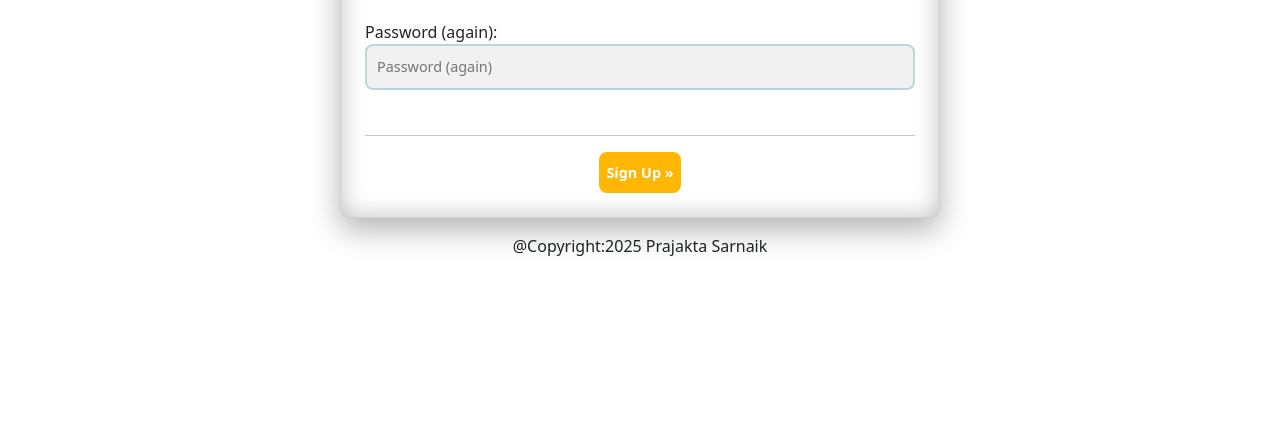
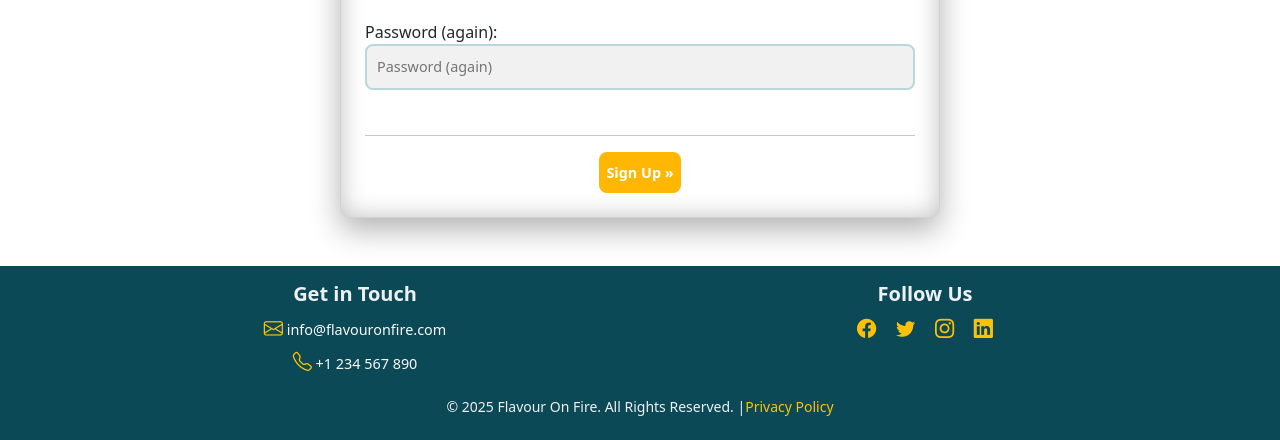
Before and after one commit to PrajaktaSarnaik/flavour-on-fire, a Django app: page /accounts/signup/ in a window 1280 px wide. Shown: the part 941-1381 px from the top of the page. Before the commit the page ends 1197 px from the top, so only its background shows below. Run offline with Django 5.2, Linux system fonts and the light colour scheme; some libraries are stand-ins or nearby versions.

Commit message:
Add footer and style it

```diff
--- a/recipe/templates/recipe/recipe_detail.html
+++ b/recipe/templates/recipe/recipe_detail.html
@@ -80,7 +80,7 @@
                                 </p>
                                 <div class="rating">
                                     {% for i in "12345" %}
-                                    {% if i|add:"0" <= comment.rating %} <i class="bi bi-star-fill"></i>
+                                    {% if i|add:"0" <= comment.rating %} <i class="bi bi-star-fill text-warning"></i>
                                         {% else %}
                                         <i class="bi bi-star"></i>
                                         {% endif %}
--- a/static/css/style.css
+++ b/static/css/style.css
@@ -282,7 +282,7 @@ ul.errorlist li {
 /************ Cards ************/
 /* Card shadow effect */
 .recipe-entry:nth-child(3n+1),
-.card {
+.card{
     box-shadow: inset 0 0 15px rgba(0, 0, 0, 0.15), 0 6px 18px rgba(0, 0, 0, 0.1);
 }
 
@@ -311,9 +311,56 @@ p.approval {
     background-color: lightblue;
     width: 50%;
   }
-/*********** Media Queries ************/
+
+/***** Footer *****/
+
+.footer {
+    background-color: #0c4956;
+    color: #eef0f3;
+    /* Light text for contrast */
+    font-size: 0.9rem;
+    padding: 10px 0;
+    /* Reduce vertical padding */
+    margin-top: 25px;
+    /* Adds space between the footer and the content above */
+
+}
+
+.bg-dark{
+    background-color: #0c4956 !important;
+}
 
 
+
+.footer a:hover {
+    text-decoration: underline;
+    color: #ffffff;
+    /* Add a soft green hover effect */
+}
+
+.footer h5 {
+    font-weight: 600;
+    margin-bottom: 0.3rem;
+}
+
+.footer ul {
+    padding: 0;
+    list-style: none;
+}
+
+.footer ul li {
+    margin-bottom: 0.3rem;
+}
+
+.footer ul li a {
+    font-size: 0.9rem;
+}
+
+.bi {
+    font-size: 1.2rem;
+}
+
+/*********** Media Queries ************/
 /* Responsive adjustments */
 @media (max-width: 768px) {
     .card-img-top {
--- a/templates/base.html
+++ b/templates/base.html
@@ -18,7 +18,7 @@
     <link rel="stylesheet" href="{% static 'css/style.css' %}">
     {% endblock %}
 </head>
-<body>
+<body class="d-flex flex-column min-vh-100">
     <main>
     <div class="alert alert-info text-center mb-0 fs-5" role="alert">
         {% if user.is_authenticated %}
@@ -69,20 +69,45 @@
         {% endblock %}
 
 
-    <!-- Footer -->
-    <footer class="footer mt-auto py-3">
-        <p class="m-0 text-center">
 
-            @Copyright:2025 Prajakta Sarnaik
+</div>
 
-        </p>
-        <p class="m-0 text-center text-white">Follow us: <i class="fab fa-facebook-square ms-3"></i>
-            <i class="fab fa-twitter-square ms-3"></i>
-            <i class="fab fa-instagram-square ms-3"></i>
-            <i class="fab fa-youtube-square ms-3"></i>
-        </p>
-    </footer>
-</div>
+ <!-- Footer -->
+ <footer class="footer py-3 mt-5 text-center bg-dark">
+    <div class="container">
+        <div class="row">
+            <!-- Logo and Mission -->
+            <!-- Contact Info -->
+            <div class="col-md-6">
+                <h5 class="mb-2">Get in Touch</h5>
+                <ul class="list-unstyled">
+                    <li><i class="bi bi-envelope text-warning"></i> <a href="mailto:info@mindcare.com"
+                            class="text-light text-decoration-none">info@flavouronfire.com</a></li>
+                    <li><i class="bi bi-telephone text-warning"></i> <a href="tel:+1234567890"
+                            class="text-light text-decoration-none">+1 234 567 890</a></li>
+                </ul>
+            </div>
+
+            <div class="col-md-6">
+                <h5 class="mb-2">Follow Us</h5>
+                <div>
+                    <a href="#" class="text-warning me-3"><i class="bi bi-facebook"></i></a>
+                    <a href="#" class="text-warning me-3"><i class="bi bi-twitter"></i></a>
+                    <a href="#" class="text-warning me-3"><i class="bi bi-instagram"></i></a>
+                    <a href="#" class="text-warning"><i class="bi bi-linkedin"></i></a>
+                </div>
+            </div>
+        </div>
+
+        <!-- Bottom Row -->
+        <div class="row mt-1">
+            <div class="col-12 text-center">
+                <h6><small>&copy; 2025 Flavour On Fire. All Rights Reserved. |<a href="#privacy"
+                            class="text-warning text-decoration-none">Privacy Policy</a></small></h6>
+            </div>
+        </div>
+    </div>
+</footer>
     {% block script %}
     <script src="https://code.jquery.com/jquery-3.5.1.slim.min.js"></script>
     <script src="https://cdn.jsdelivr.net/npm/@popperjs/core@2.5.4/dist/umd/popper.min.js"></script>
```
